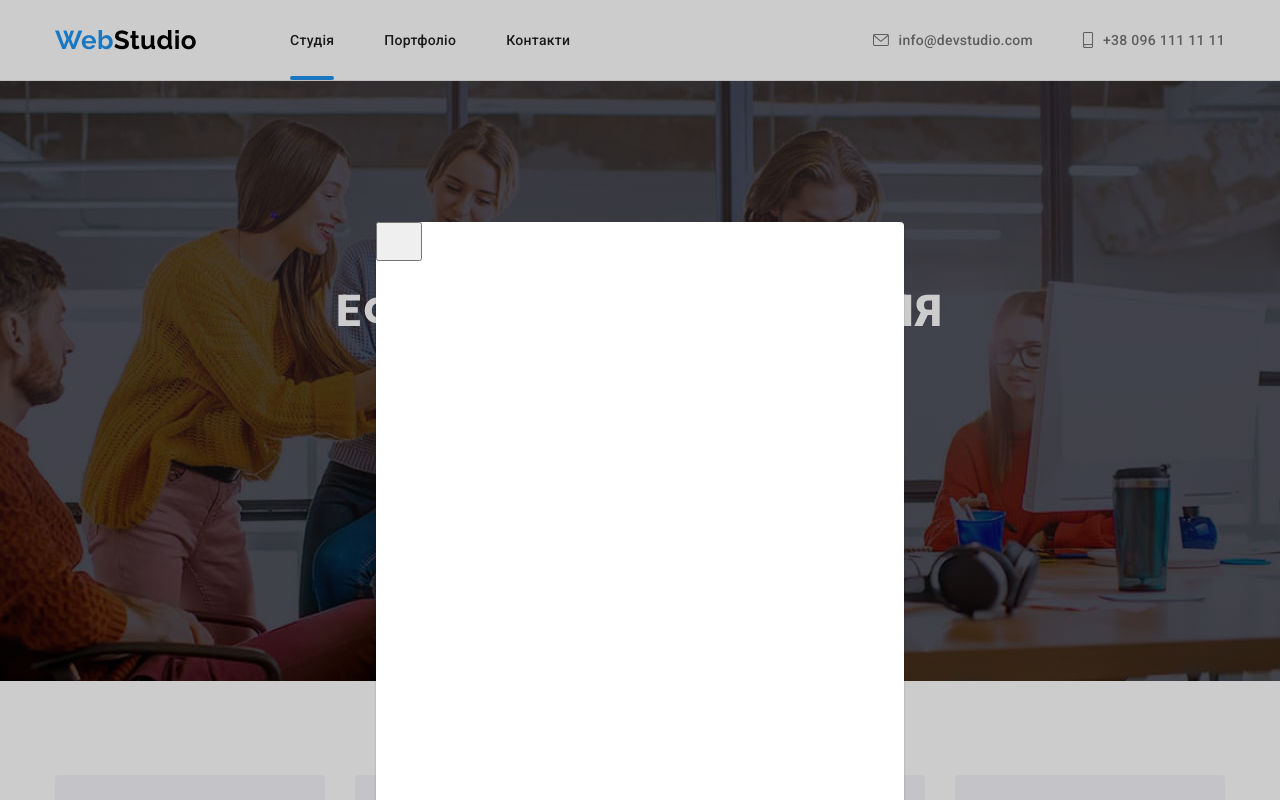
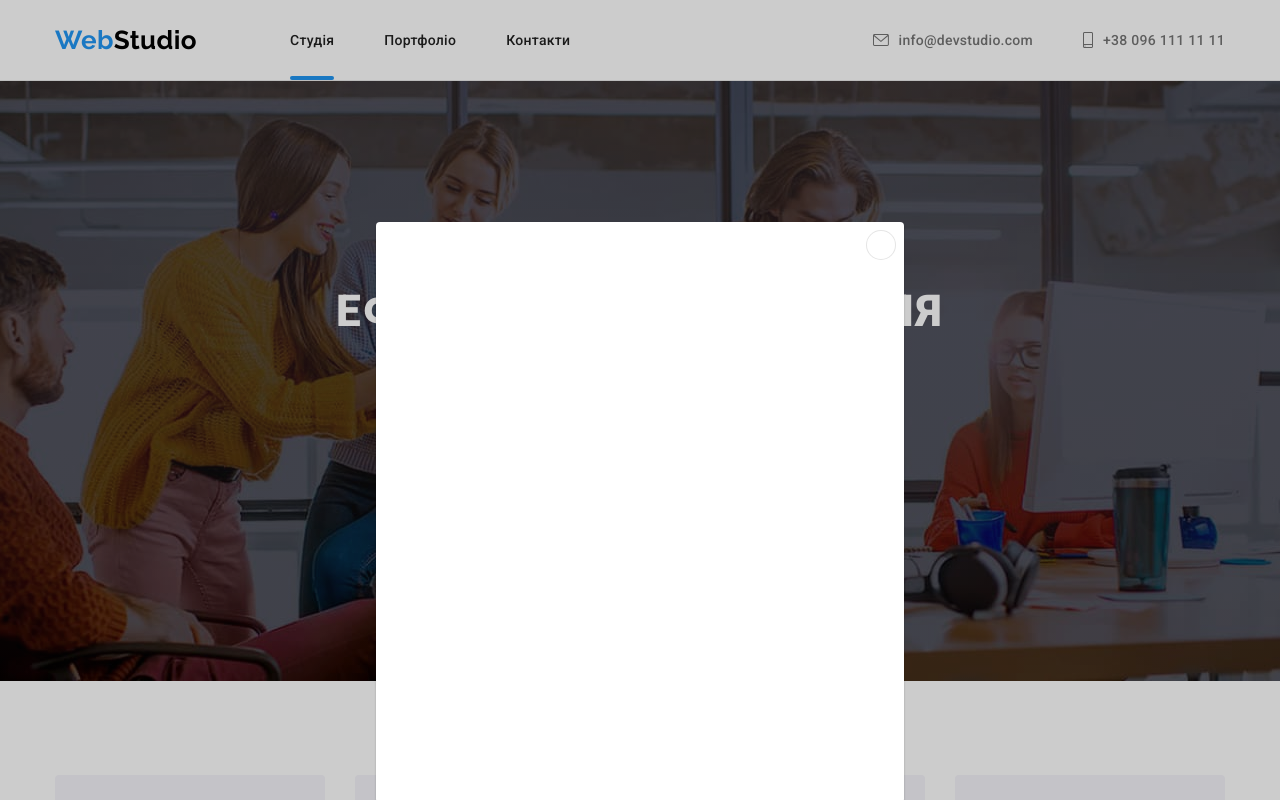
Before and after one commit to Valerache/goit-markup-hw-05, a plain HTML site: page index.html in a window 1280 px wide. Both pictures are taken after a click on the button "Замовити послугу". Shown: the top 800 px of the page. Drawn offline with nearby package versions, Linux system fonts and the light colour scheme.

Commit message:
Оформил кнопку закрытия модалки

```diff
--- a/css/styles.css
+++ b/css/styles.css
@@ -695,6 +695,7 @@ img {
 }
 
 .modal {
+  position: relative;
   width: 528px;
   height: 581px;
   background-color: #ffffff;
@@ -704,3 +705,17 @@ img {
   transition-duration: 250ms;
   animation-timing-function: cubic-bezier(0.4, 0, 0.2, 1);
 }
+
+.modal-btn {
+  position: absolute;
+  top: 8px;
+  right: 8px;
+   display: flex;
+  align-items: center;
+  justify-content: center;
+  width: 30px;
+  height: 30px;
+  border: 1px solid rgba(0, 0, 0, 0.1);
+  border-radius: 50%;
+  background-color: #ffffff;
+}
--- a/index.html
+++ b/index.html
@@ -612,9 +612,9 @@
       <div class="modal">
         <p></p>
         <button data-modal-close class="modal-btn" type="button">
-              <svg class="close" width="30" height="30">
-                <use href="./images/icons.svg#close"></use>
-              </svg>
+          <svg class="close" width="11" height="11">
+            <use href="./images/icons.svg#close"></use>
+          </svg>
         </button>
       </div>
     </div>
```
